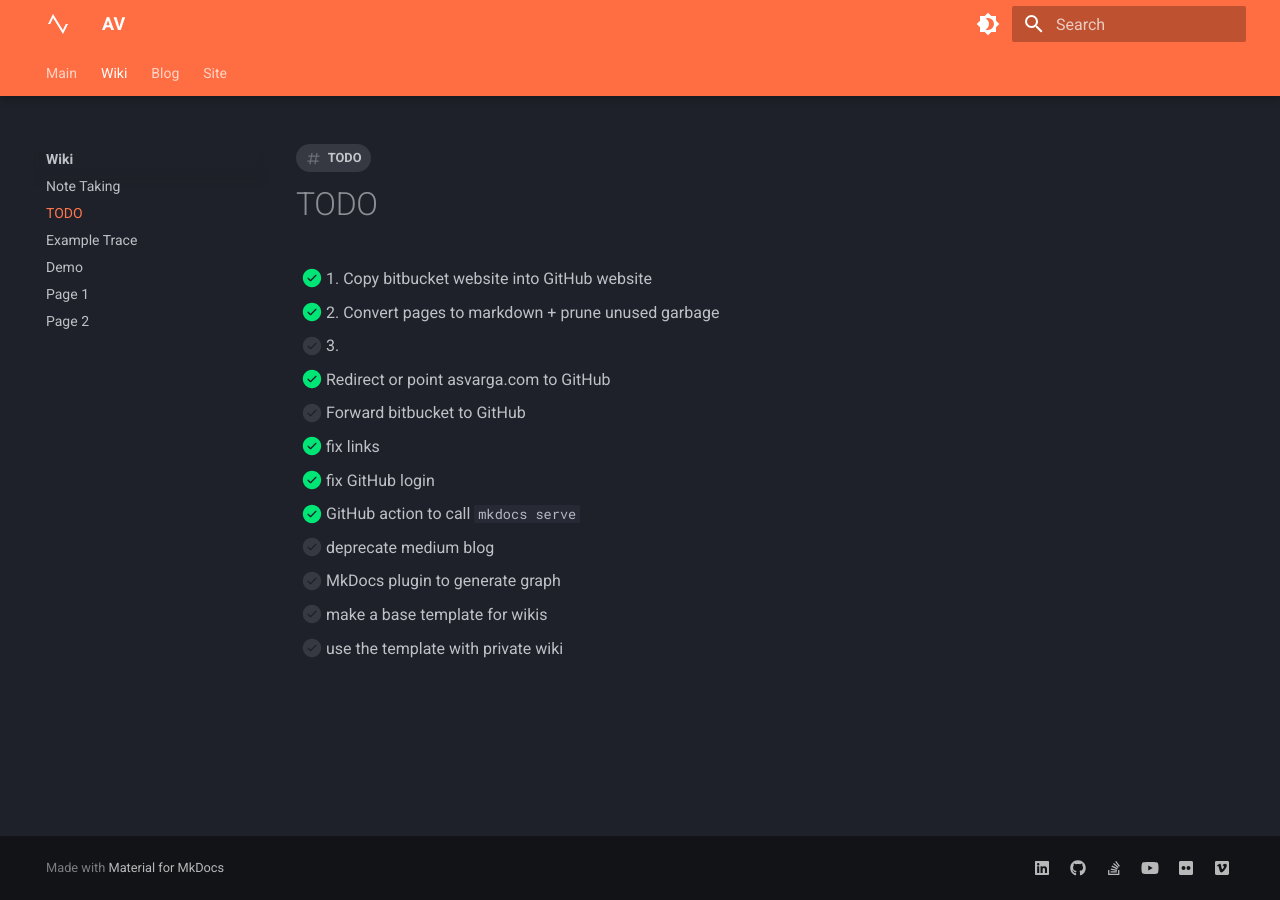
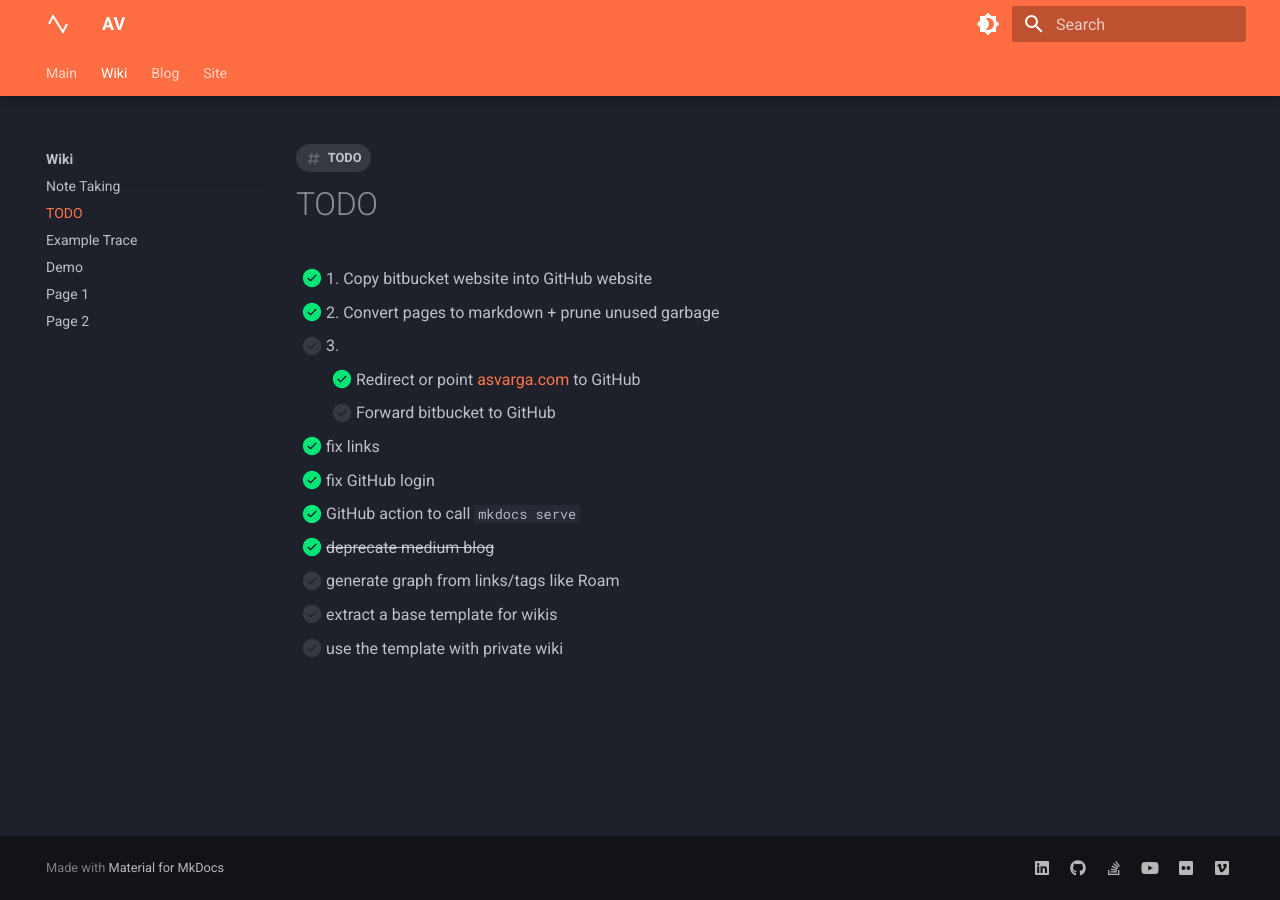
Before and after one commit to asvarga/asvarga.github.io, an MkDocs documentation site: the page built from docs/Wiki/TODO.md, in a window 1280 px wide. Built offline with MkDocs 1.6.1 and Material for MkDocs 9.7.7, drawn with Linux system fonts in a browser that asks for light colours.

Commit message:
update TODO

```diff
--- a/docs/Wiki/TODO.md
+++ b/docs/Wiki/TODO.md
@@ -8,12 +8,12 @@ tags: [TODO]
 - [x] 1. Copy bitbucket website into GitHub website
 - [x] 2. Convert pages to markdown + prune unused garbage
 - [ ] 3.
-  - [x] Redirect or point asvarga.com to GitHub
-  - [ ] Forward bitbucket to GitHub
+    - [x] Redirect or point [asvarga.com](https://www.asvarga.com) to GitHub
+    - [ ] Forward bitbucket to GitHub
 - [x] fix links
 - [x] fix GitHub login
 - [x] GitHub action to call `mkdocs serve`
-- [ ] deprecate medium blog
-- [ ] MkDocs plugin to generate graph
-- [ ] make a base template for wikis
+- [x] ~~deprecate medium blog~~
+- [ ] generate graph from links/tags like Roam
+- [ ] extract a base template for wikis
 - [ ] use the template with private wiki
--- a/mkdocs.yml
+++ b/mkdocs.yml
@@ -61,6 +61,7 @@ markdown_extensions:
           format: !!python/name:pymdownx.superfences.fence_code_format
   - pymdownx.arithmatex:
       generic: true
+  - pymdownx.tilde
 extra_javascript:
   - javascripts/katex.js
   - https://cdnjs.cloudflare.com/ajax/libs/KaTeX/0.16.7/katex.min.js
```
